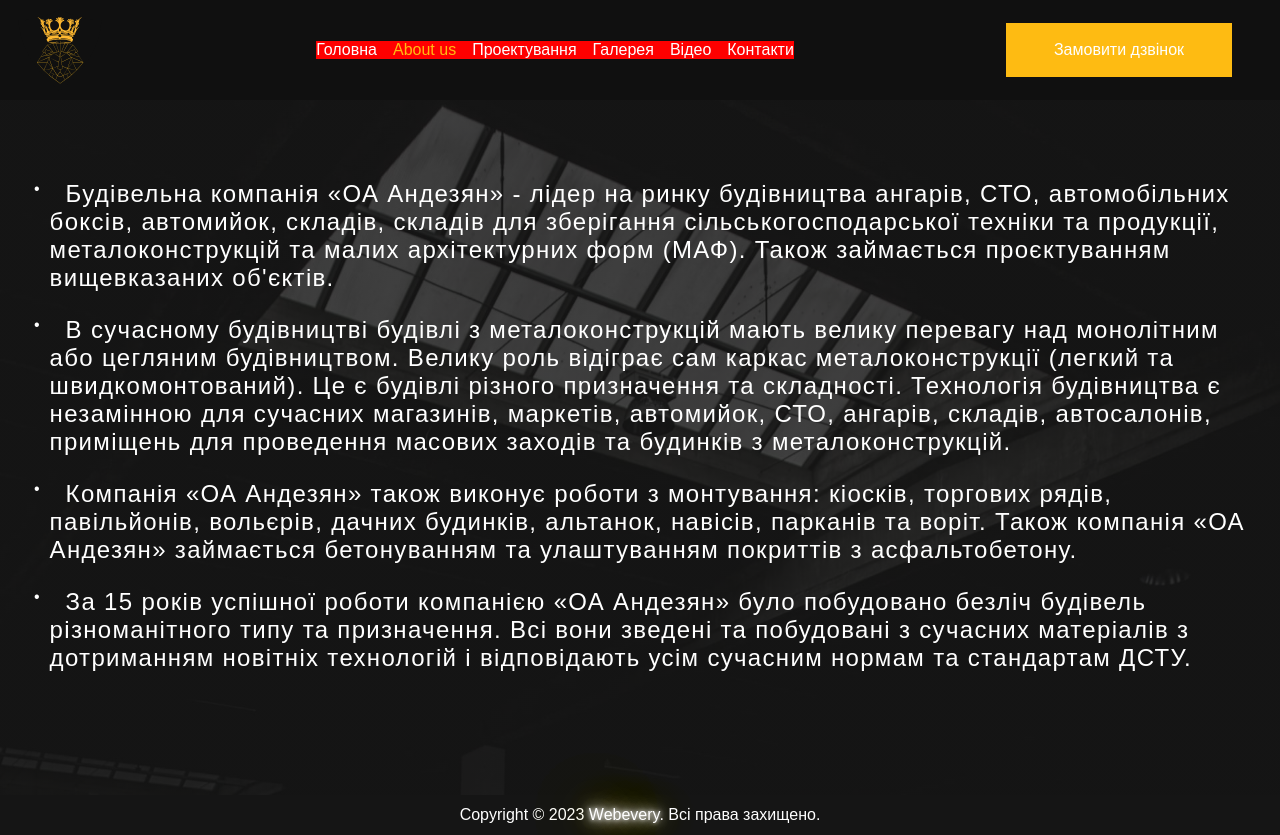
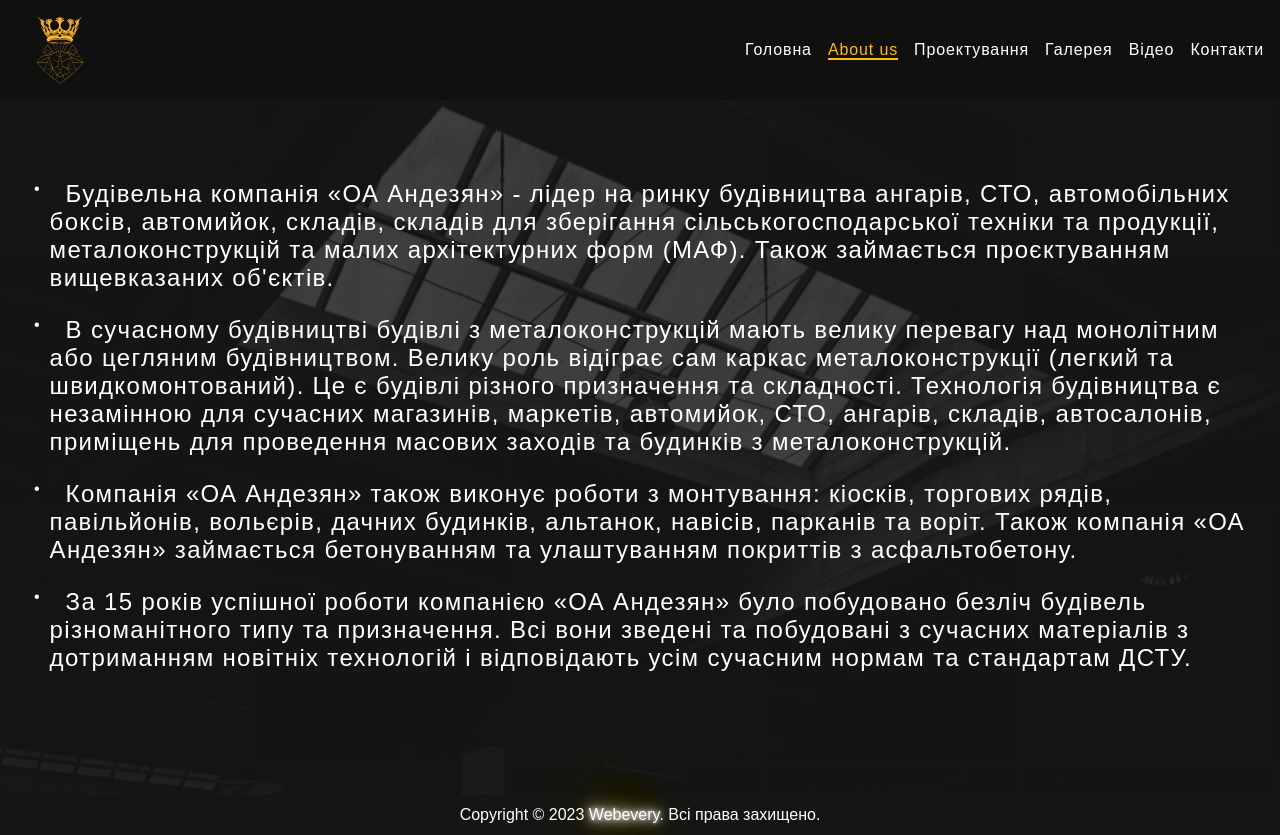
Before and after one commit to VolodymyrKavun/andezyan-build-site, a Next.js app: page /aboutUs in a window 1280 px wide. Built offline with nearby package versions, Linux system fonts and the light colour scheme; a web font is replaced by a local one.

Commit message:
fixed testingBugs on Header and HomePage

```diff
--- a/src/components/forLayout/Header/Header.jsx
+++ b/src/components/forLayout/Header/Header.jsx
@@ -24,7 +24,7 @@
         <Form closeModal={closeModal} />
       </Modal>
       <header className={styles.container}>
-        <a href="/" className={styles.logo}>
+        <Link href="/" >
           <Image
             className={styles.imgLogoMobile}
             src="/logo_gold_transparent.svg"
@@ -39,7 +39,7 @@
             width={88}
             height={88}
           />
-        </a>
+        </Link>
 
         <ul
           className={
--- a/src/components/forLayout/Header/Header.module.css
+++ b/src/components/forLayout/Header/Header.module.css
@@ -169,15 +169,16 @@
   display: flex;
   justify-content: space-between;
   align-items: center;
+  padding: 0 16px;
   background-color: var(--second-bg-color);
 
   @media (min-width: 768px) {
     height: 100px;
   }
+
+  @media (min-width: 1440px) {
+    padding: 0 48px;
   }
-
-.logo {
-  margin-left: 16px;
 }
 
 .imgLogoMobile {
@@ -209,8 +210,7 @@
     z-index: 100;
     width: 100vw;
     height: 100vh;
-    /* background-color: var(--second-bg-color); */
-    background-color: red;
+    background-color: var(--second-bg-color);
     transition: left 1000ms;
     gap: 16px;
   }
@@ -218,10 +218,6 @@
   @media (min-width: 768px) {
     align-items: center;
     gap: 20px;
-  }
-
-  @media screen and (min-width: 1440px) {
-    margin-left: 155px;
   }
 }
 
@@ -239,61 +235,58 @@
     z-index: 100;
     width: 100vw;
     height: 100vh;
-    /* background-color: var(--main-bg-color); */
-    background-color: violet;
+    background-color: var(--main-bg-color);
     transition: left 1000ms;
+    color: var(--main-color);
   }
 }
 
 .activeBurger {
-  @media (max-width: 767px) {
-    color: #fff;
   left: 0;
-    /* border-radius: 8px; */
-  }
 }
 
 .link {
-  color: rgba(255, 255, 255, 1);
-  text-decoration: none;
+  font-size: 40px;
+  font-weight: 300;
+  line-height: normal;
+  letter-spacing: 2.2px;
+
+  @media (min-width: 768px) {
     font-size: 16px;
     font-weight: 500;
-
-  @media (max-width: 968px) {
-    font-size: 24px;
-    font-weight: 300;
+    letter-spacing: 0.88px;
   }
 }
 
 .linkActive {
-  color: rgba(254, 187, 18, 1);
+  color: var(--second-color);
+  border-bottom: 2px solid var(--second-color);
 }
 
 .btnOrder {
+  display: none;
+
+  @media (min-width: 1440px) {
+    display: block;
     width: 226px;
     height: 54px;
-  background-color: rgba(254, 187, 18, 1);
-  color: #fff;
+    background-color: var(--second-color);
+    color: var(--main-color);
     border: none;
     font-size: 16px;
     font-weight: 500;
-  margin-right: 48px;
-
-  @media (max-width: 968px) {
-    display: none;
   }
 }
 
 .mobileBtnNav {
-  display: none;
-
-  @media (max-width: 968px) {
   display: block;
   z-index: 100;
   border: none;
   width: 48px;
   height: 48px;
   background-color: transparent;
-    margin-right: 16px;
+
+  @media (min-width: 768px) {
+    display: none;
   }
 }
--- a/src/components/screens/Home/HomePage.module.css
+++ b/src/components/screens/Home/HomePage.module.css
@@ -9,9 +9,12 @@
   justify-content: center;
   align-items: center;
   width: 100%;
-  height: calc(100vh - 140px);
-  @media (max-width: 969px) {
-    height: calc(100vh - 105px);
+  /* height: calc(100vh - 140px); */
+  min-height: calc(100vh - 105px);
+
+  @media (min-width: 768px) {
+    /* height: calc(100vh - 105px); */
+    min-height: calc(100vh - 140px);
   }
 }
 
@@ -27,6 +30,7 @@
   font-size: 16px;
   font-weight: 500;
   line-height: 1.3;
+
   @media (min-width: 969px) {
     font-size: 36px;
     font-weight: 300;
@@ -48,6 +52,7 @@
   font-size: 16px;
   font-weight: 500;
   margin-top: 64px;
+
   @media (min-width: 969px) {
     display: none;
   }
```
Lines whose indentation alone changed are shown as unchanged.
